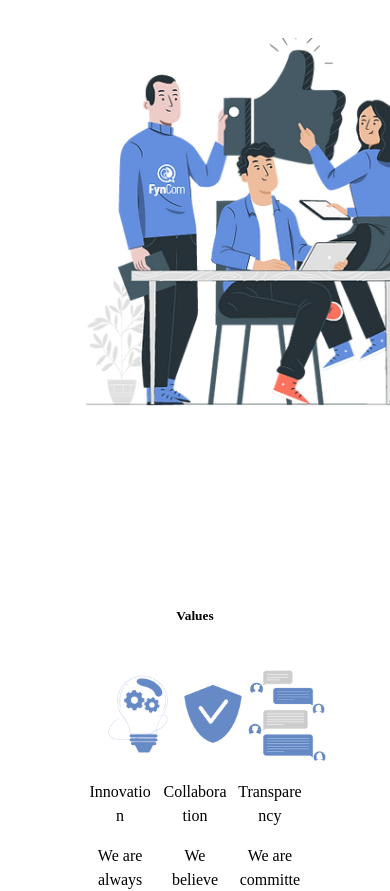
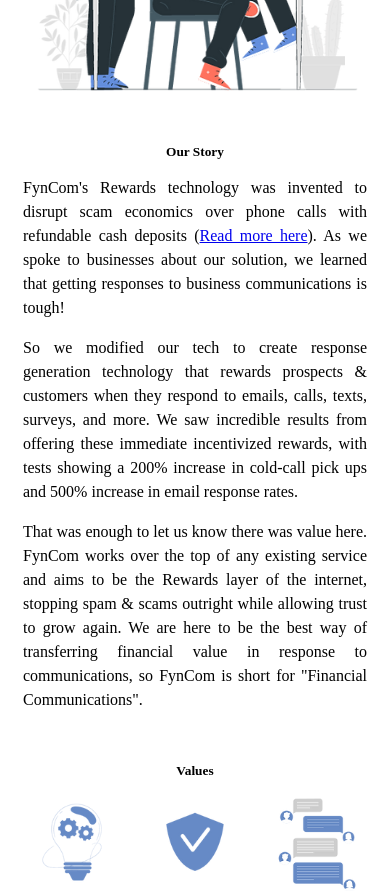
Before and after one commit to fyncom/fyncom-website, a Gatsby app: page /about in a window 390 px wide. Shown: the part 2920-3811 px from the top of the page. Built offline with nearby package versions, Linux system fonts and the light colour scheme.

Commit message:
improving about us for mobile

```diff
--- a/src/components/about.css
+++ b/src/components/about.css
@@ -50,16 +50,11 @@
 .story-section {
     display: flex;
     justify-content: space-between;
-    /*margin: 40px 0;*/
     align-items: center; /* To vertically center items */
 }
 .story-text > h3 {
     text-align: center;
     position: relative; /* Makes sure the pseudo-element positions itself relative to the h3 */
-}
-.story-text {
-    /* This causes the bar to mov eoff page on large pages*/
-    /*width: 55%; !* Adjust as needed to control spacing *!*/
 }
 
 .story-section .story-text h3::after {
@@ -74,6 +69,55 @@
 .story-image img {
     max-width: 400px;
     display: block;
-    /*margin-right: 10px;*/
-    margin-left: 40px;
 }
+
+.p2-blue {
+    color: var(--fyncom-blue);
+}
+
+
+/** Responsive layout adjustments *!*/
+@media (max-width: 768px) {
+  /* Section adjustments for better mobile view */
+  .mission-section, .story-section, .values-section {
+    padding: 0.1rem;
+    margin: 0px 10px;
+    text-align: center; /* Optional: Center text if it fits your design */
+  }
+
+  /* Hide or alter elements not ideal for mobile if necessary */
+  /* Example: */
+  .some-element {
+    display: none; /* Hide an element not needed on mobile */
+  }
+
+  .story-section {
+    flex-direction: column; /* Stack image and text vertically */
+    align-items: center; /* Center align the flex items */
+    margin: 15px; /* Adjust margin for mobile */
+    padding: 0; /* Reset padding */
+  }
+
+  .story-section .story-image,
+  .story-section .story-text {
+    width: 100%; /* Full width for mobile */
+    margin-bottom: 20px; /* Add some spacing between the image and text */
+  }
+
+  .story-section .story-image img {
+    max-width: 100%; /* Full width on mobile */
+    height: auto; /* Maintain aspect ratio */
+    margin: 0 auto 20px; /* Center image and add margin at the bottom */
+  }
+  .story-section .story-text {
+    text-align: justify; /* Optional: for better readability */
+    padding: 0 15px; /* Add padding on the sides */
+  }
+  .story-section .story-text h3::after {
+    left: 0; /* Align pseudo-element to the left */
+    right: 0; /* Align pseudo-element to the right */
+    bottom: -8px;
+    width: 50px; /* Set a fixed width for the underline */
+    margin: 0 auto; /* Center the underline */
+  }
+}
--- a/src/components/layout.css
+++ b/src/components/layout.css
@@ -152,7 +152,7 @@
 
 /****** *Setting mobile device css ******/
 /* Styles for tablets and above */
-@media (min-width: 768px) {
+@media (min-width: 769px) and (max-width: 1024px) {
     .use-case-section {
         flex-direction: row;
     }
@@ -162,8 +162,7 @@
 }
 
 /* Styles for mobile devices phones*/
-/* Styles for mobile devices phones*/
-@media (max-width: 767px) {
+@media (max-width: 768px) {
     h1, h2, h3, p, sub {
         text-align: center !important;
     }
--- a/src/pages/about.js
+++ b/src/pages/about.js
@@ -33,13 +33,20 @@
         <div className="story-text">
           <h3>Our Story</h3>
           <p>
-            FynCom's Rewards technology was invented to disrupt scam economics over phone calls with refundable cash deposits (<Link to="/white-paper-original-scam-calls">Read more here</Link>). As we spoke to businesses about our solution, we learned that getting responses to business communications is tough!
+            FynCom's Rewards technology was invented to disrupt scam economics over phone calls with refundable cash deposits {" "}
+            (<Link to="/white-paper-original-scam-calls">Read more here</Link>). As we spoke to businesses about our solution, we learned that getting
+            responses to business communications is tough!
           </p>
           <p>
-            So we modified our tech to create response generation technology that rewards prospects & customers when they respond to emails, calls, texts, surveys, and more. We saw incredible results from offering these immediate incentivized rewards, with tests showing a 200% increase in cold-call pick ups and 500% increase in email response rates.
+            So we modified our tech to create response generation technology that rewards prospects & customers when they respond to emails, calls, texts,
+            surveys, and more. We saw incredible results from offering these immediate incentivized rewards, with tests showing a 200% increase in cold-call
+            pick ups and 500% increase in email response rates.
           </p>
           <p>
-            That was enough to let us know there was value here. FynCom works over the top of any existing service and aims to be the Rewards layer of the internet. We are here to be the best way of transferring financial value in response to communications, hence the name "Financial(Fyn)Communications(Com)".
+            That was enough to let us know there was value here. FynCom works over the top of any existing service and aims to be the Rewards layer of the
+            internet, stopping spam & scams outright while allowing trust to grow again. We are here to be the best way of transferring financial value in
+            response to communications, so <p2 className="p2-blue">Fyn</p2><p2 className="text-wrapper-3-red">Com</p2> is short for
+            "<p2 className="p2-blue">Fin</p2>ancial <p2 className="text-wrapper-3-red">Com</p2>munications".
           </p>
         </div>
       </section>
@@ -49,27 +56,27 @@
       <section className="values-section">
         <div className="value">
           <img src={innovation} alt="Innovation" />
-          <p>Innovation</p>
+          <h4>Innovation</h4>
           <p>We are always looking for new ways to push the boundaries and deliver value to our clients.</p>
         </div>
         <div className="value">
           <img src={collaboration} alt="Collaboration" />
-          <p>Collaboration</p>
+          <h4>Collaboration</h4>
           <p>We believe that great things can be achieved when we work together as a team.</p>
         </div>
         <div className="value">
           <img src={transparency} alt="Transparency" />
-          <p>Transparency</p>
+          <h4>Transparency</h4>
           <p>We are committed to open, honest communication and straightforward transparency.</p>
         </div>
         <div className="value">
           <img src={customerFocus} alt="Customer Focus" />
-          <p>Customer focus</p>
+          <h4>Customer focus</h4>
           <p>Our customers are at the heart of everything we do. We are dedicated to delivering the best possible experience for them. Focus is key.</p>
         </div>
         <div className="value">
           <img src={continuousImprovement} alt="Continuous Improvement" />
-          <p>Continuous improvement</p>
+          <h4>Continuous improvement</h4>
           <p>We believe that there is always room for growth and improvement. We are committed to continuous learning and development.</p>
         </div>
       </section>
```
